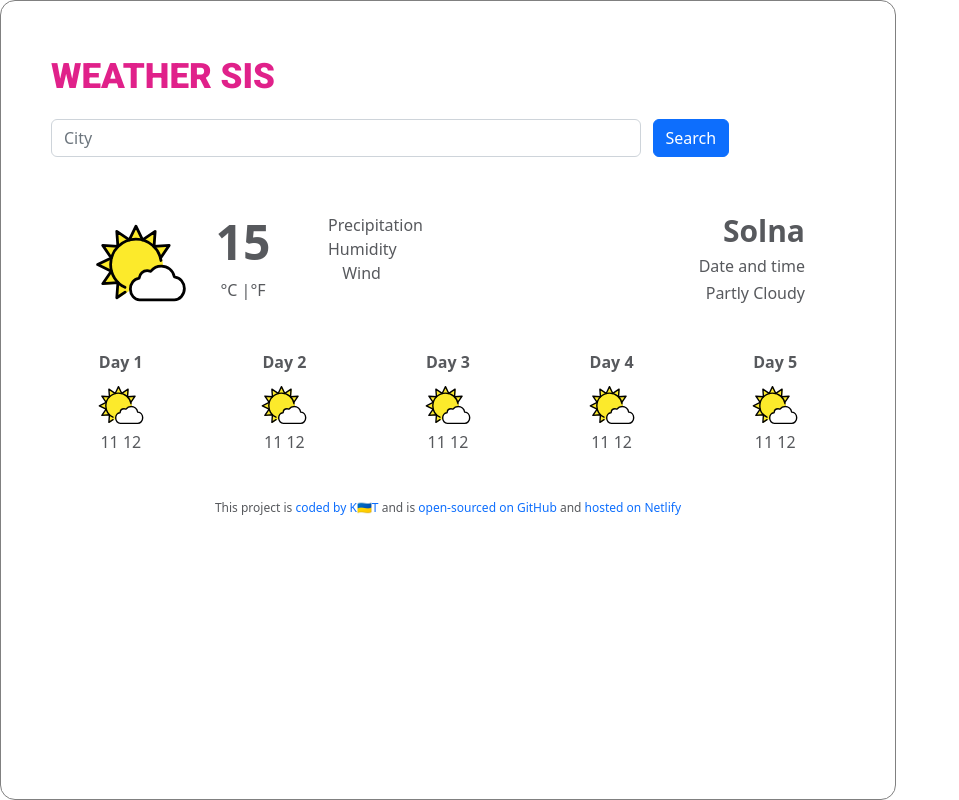
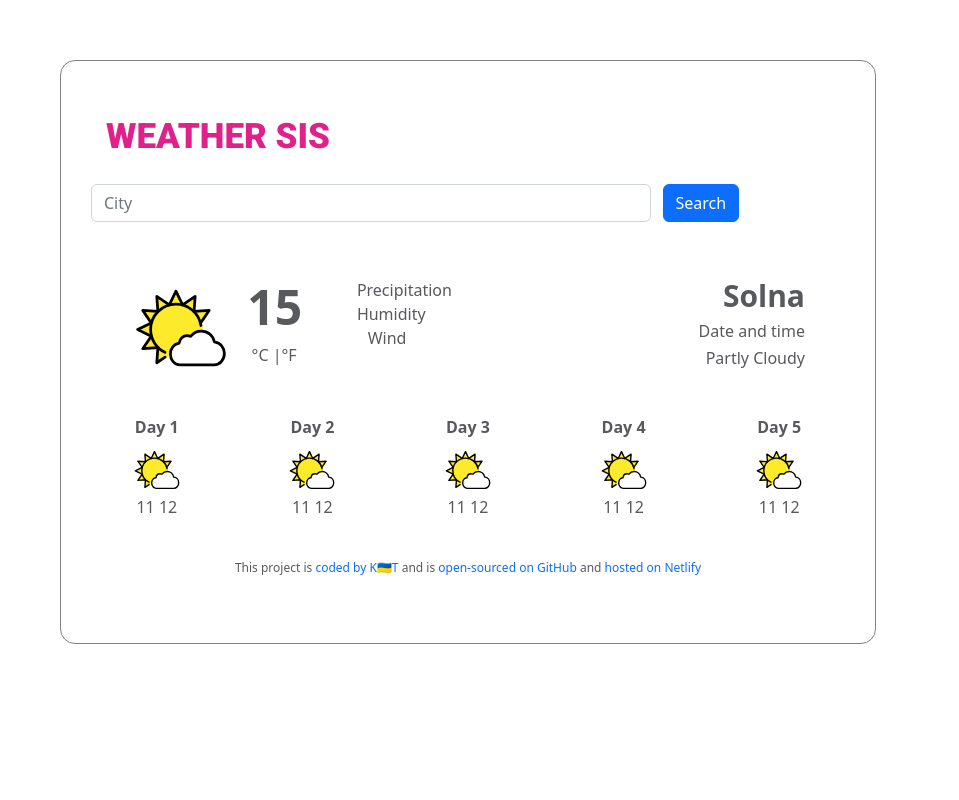
Before and after one commit to tsyganek/weather-project, a plain HTML site: page index.html in a window 1280 px wide. Shown: the whole page, without its empty margins (0-959 px from the left). Drawn offline with nearby package versions, Linux system fonts and the light colour scheme.

Commit message:
container padding & margin changes

```diff
--- a/styles.css
+++ b/styles.css
@@ -1,11 +1,9 @@
 body {
   max-width: 70%;
   min-width: 60%;
-  border: 1px solid grey;
-  border-radius: 15px;
   color: #57595d;
   padding: 40px;
-  min-height: auto;
+  max-height: auto;
 }
 
 footer {
@@ -43,7 +41,10 @@ a {
 }
 
 .container {
-  padding: 10px;
+  padding: 30px;
+  margin: 20px;
+  border: 1px solid grey;
+  border-radius: 15px;
 }
 
 .current-weather-container {
@@ -79,9 +80,9 @@ a {
 }
 
 .logo-container {
-  margin-bottom: 15px;
+  margin: 20px 15px;
 }
 
 .forecast-weather-container {
-  margin: 25px 0px;
+  margin-bottom: 20px;
 }
```
